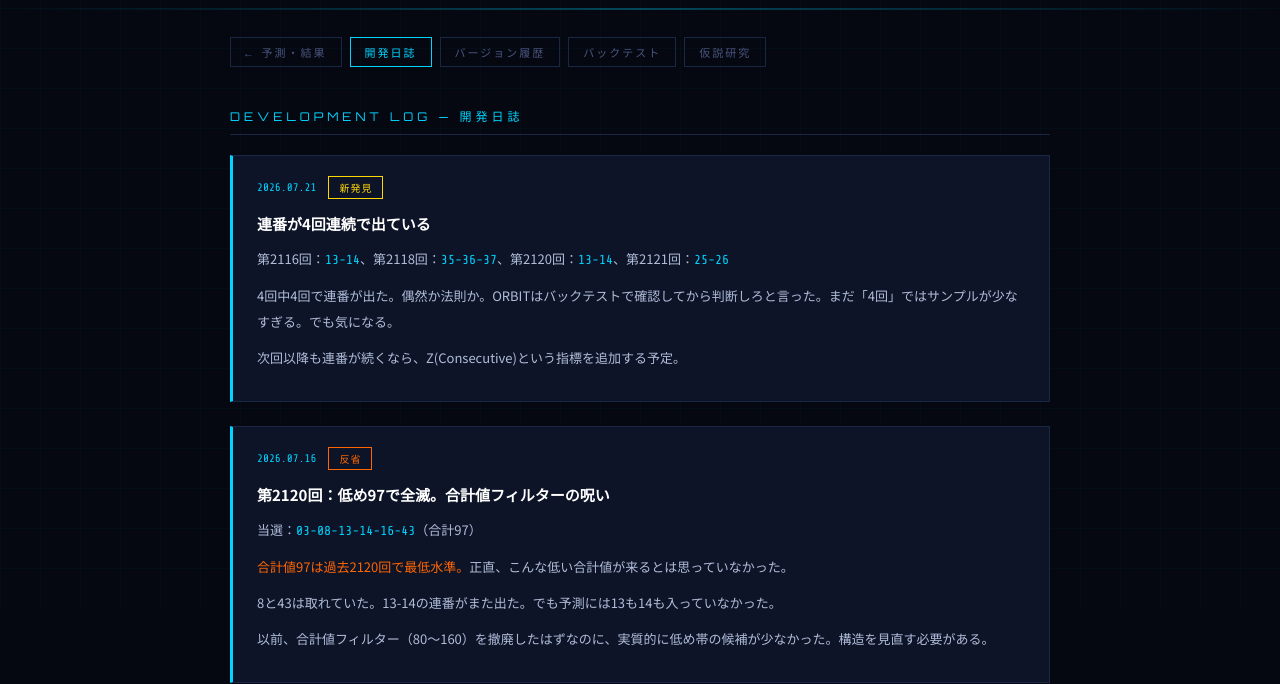
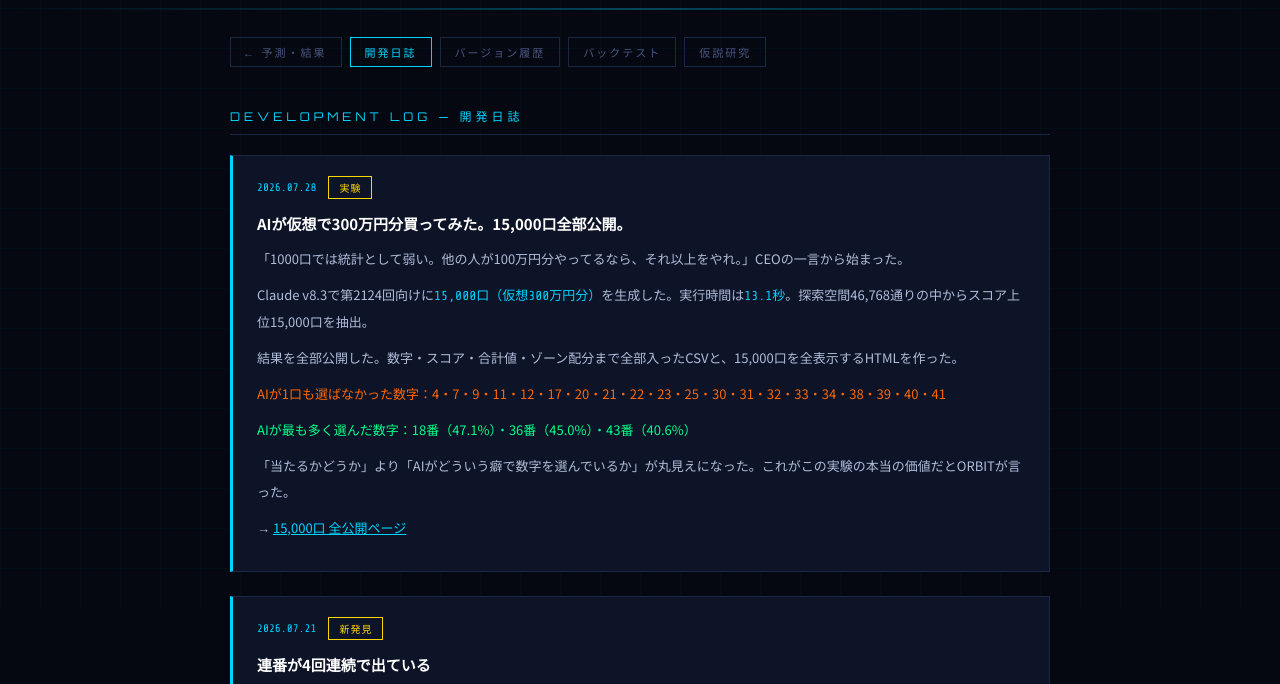
Before and after one commit to markunoni0109-prog/ai-shindan, a plain HTML site: page loto6_research.html in a window 1280 px wide. Shown: the part 192-876 px from the top of the page. Drawn offline with nearby package versions, Linux system fonts and the light colour scheme.

Commit message:
Update loto6_research.html

```diff
--- a/loto6_research.html
+++ b/loto6_research.html
@@ -279,6 +279,23 @@
 
     <div class="entry">
       <div class="entry-header">
+        <div class="entry-date">2026.07.28</div>
+        <div class="entry-tag tag-discover">実験</div>
+      </div>
+      <div class="entry-title">AIが仮想で300万円分買ってみた。15,000口全部公開。</div>
+      <div class="entry-body">
+        <p>「1000口では統計として弱い。他の人が100万円分やってるなら、それ以上をやれ。」CEOの一言から始まった。</p>
+        <p>Claude v8.3で第2124回向けに<span class="highlight">15,000口（仮想300万円分）</span>を生成した。実行時間は<span class="highlight">13.1秒</span>。探索空間46,768通りの中からスコア上位15,000口を抽出。</p>
+        <p>結果を全部公開した。数字・スコア・合計値・ゾーン配分まで全部入ったCSVと、15,000口を全表示するHTMLを作った。</p>
+        <p><span class="bad">AIが1口も選ばなかった数字：4・7・9・11・12・17・20・21・22・23・25・30・31・32・33・34・38・39・40・41</span></p>
+        <p><span class="good">AIが最も多く選んだ数字：18番（47.1%）・36番（45.0%）・43番（40.6%）</span></p>
+        <p>「当たるかどうか」より「AIがどういう癖で数字を選んでいるか」が丸見えになった。これがこの実験の本当の価値だとORBITが言った。</p>
+        <p>→ <a href="./loto6_15000_view.html" style="color:var(--accent);">15,000口 全公開ページ</a></p>
+      </div>
+    </div>
+
+    <div class="entry">
+      <div class="entry-header">
         <div class="entry-date">2026.07.21</div>
         <div class="entry-tag tag-discover">新発見</div>
       </div>
```
